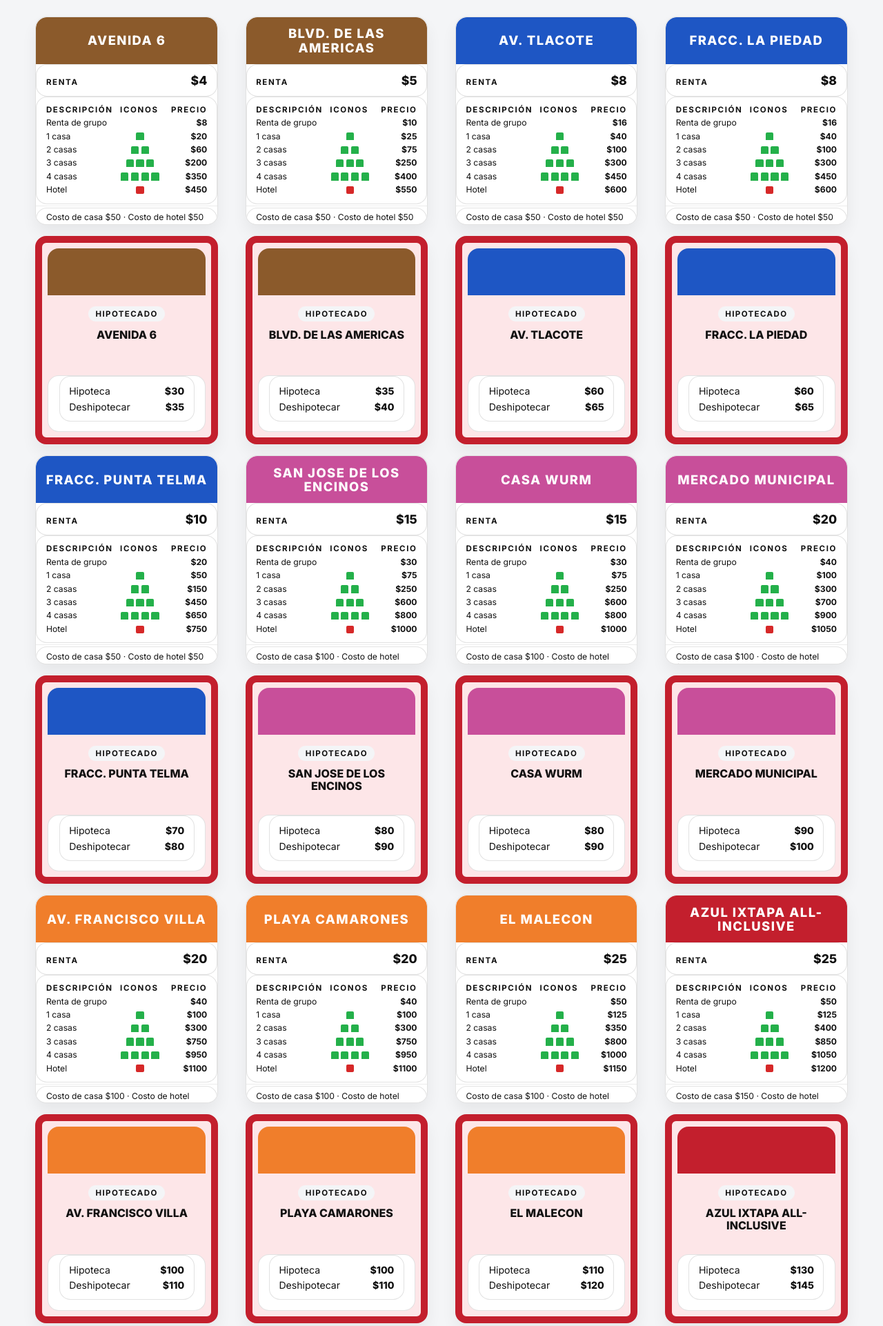
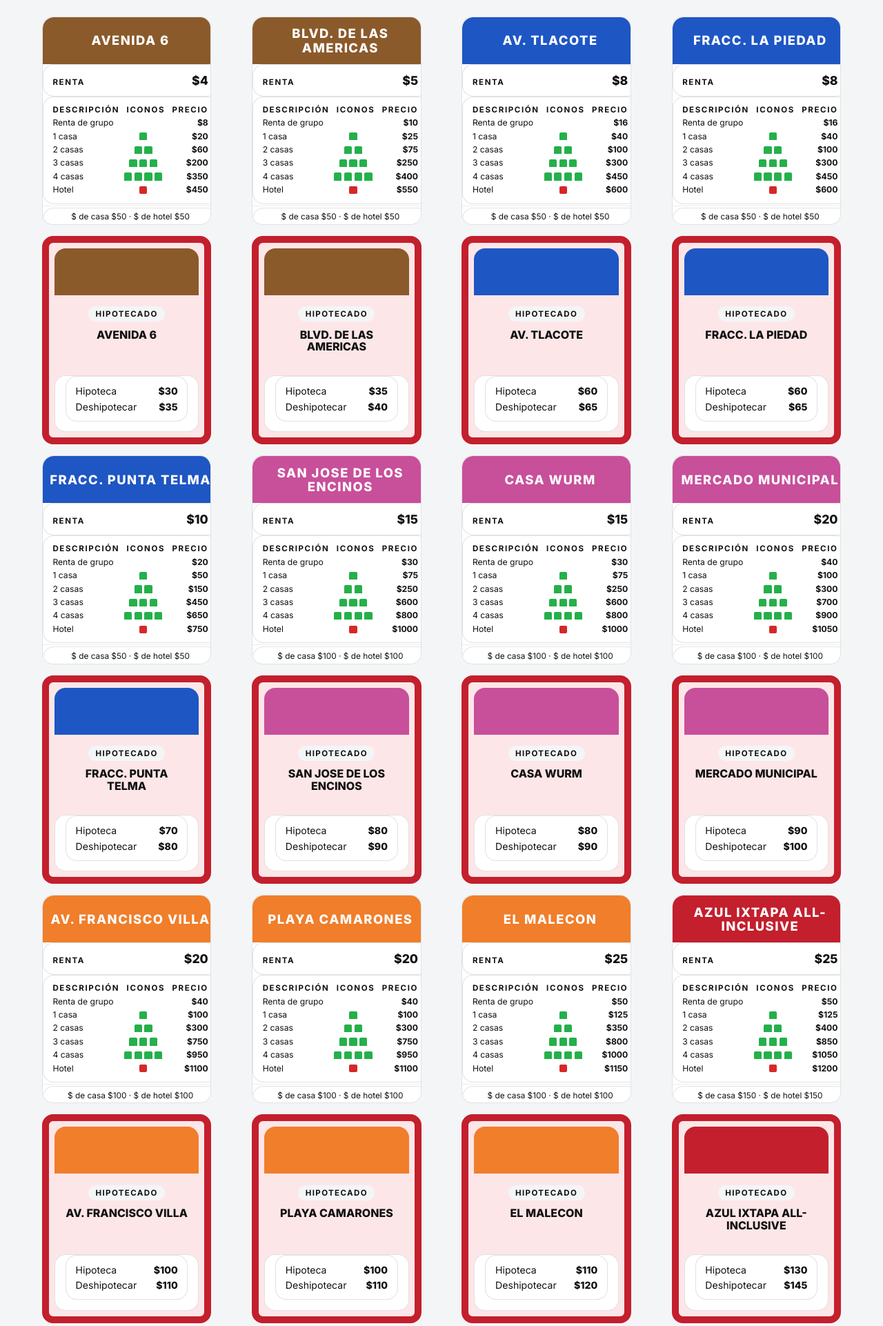
Before and after one commit to 7r5/PyMono, a Flask app: page / in a window 1280 px wide. Shown: the part 90-2012 px from the top of the page at 69% size. Run offline with Flask 3, Linux system fonts and the light colour scheme.

Commit message:
Print: set card width to 6.5cm; force 4 columns; add 4cm spacing after each 4-card row

```diff
--- a/static/styles.css
+++ b/static/styles.css
@@ -54,20 +54,20 @@ body {
 
 .cards-grid {
   display: grid;
-  grid-template-columns: repeat(auto-fill, minmax(7cm, 1fr));
+  grid-template-columns: repeat(auto-fill, minmax(6.5cm, 1fr));
   gap: 1rem 1px; /* row-gap column-gap: keep vertical spacing, reduce horizontal to 1px */
   padding: 1.5rem 2rem 2rem;
   justify-items: center;
 }
 
 .card {
-  width: 7cm;
+  width: 6.5cm;
   display: grid;
   gap: 1rem;
 }
 
 .card-face {
-  width: 7cm;
+  width: 6.5cm;
   height: 8cm;
   max-height: 8cm;
   border-radius: 1rem;
@@ -229,6 +229,7 @@ body {
   display: grid;
   gap: 0.25rem;
   padding: 0.35rem 0.85rem 0.75rem;
+  text-align: center;
 }
 
 .mortgage-row,
@@ -254,8 +255,9 @@ body {
 .construction-text,
 .back-meta {
   color: #111111;
-  font-size: 0.76rem;
+  font-size: 0.74rem;
   line-height: 1.35;
+  align-items: center;
 }
 
 .card-back {
@@ -366,8 +368,14 @@ body {
     gap: 0.4rem 1px; /* small vertical gap, 1px horizontal for printing */
     box-shadow: none;
     justify-items: start; /* pack items from left to reduce extra gaps */
-    grid-template-columns: repeat(auto-fill, 7cm); /* ensure fixed 7cm columns when printing */
+    grid-template-columns: repeat(4, 6.5cm); /* ensure exactly 4 columns when printing */
     grid-auto-rows: auto;
+  }
+
+  /* Ensure 4 columns per printed page and spacing after each 4-card row */
+  .cards-grid { grid-template-columns: repeat(4, 6.5cm); }
+  .card { break-inside: avoid; -webkit-column-break-inside: avoid; page-break-inside: avoid; }
+  .card:nth-child(4n) { margin-bottom: 4cm; page-break-after: always; break-after: page; }
   }
 
   .card,
--- a/templates/index.html
+++ b/templates/index.html
@@ -88,7 +88,7 @@
           <div class="separator"></div>
 
           <section class="construction-block">
-            <div class="construction-text">Costo de casa ${{ prop.costo_casa }} · Costo de hotel ${{ prop.costo_hotel }}</div>
+            <div class="construction-text">$ de casa ${{ prop.costo_casa }} · $ de hotel ${{ prop.costo_hotel }}</div>
           </section>
         </section>
 
```
